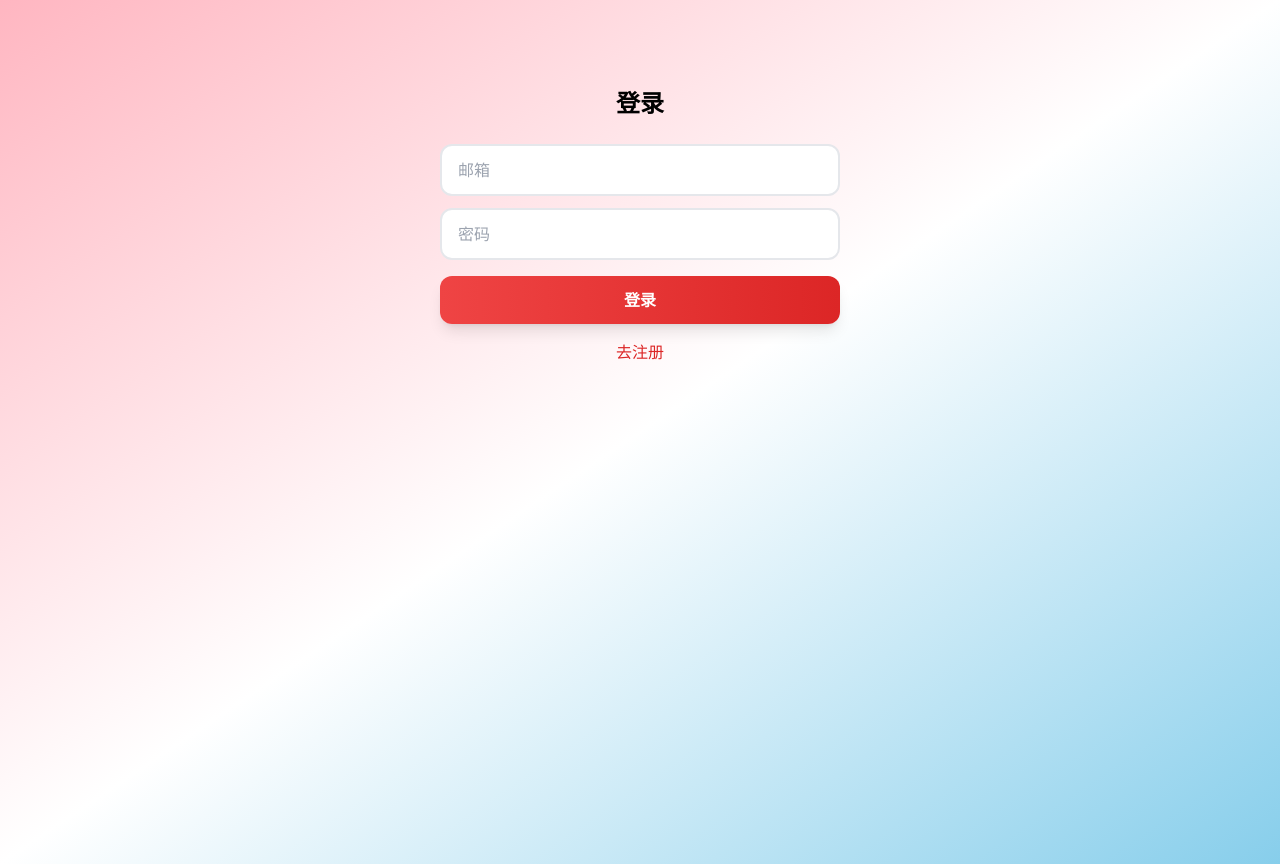
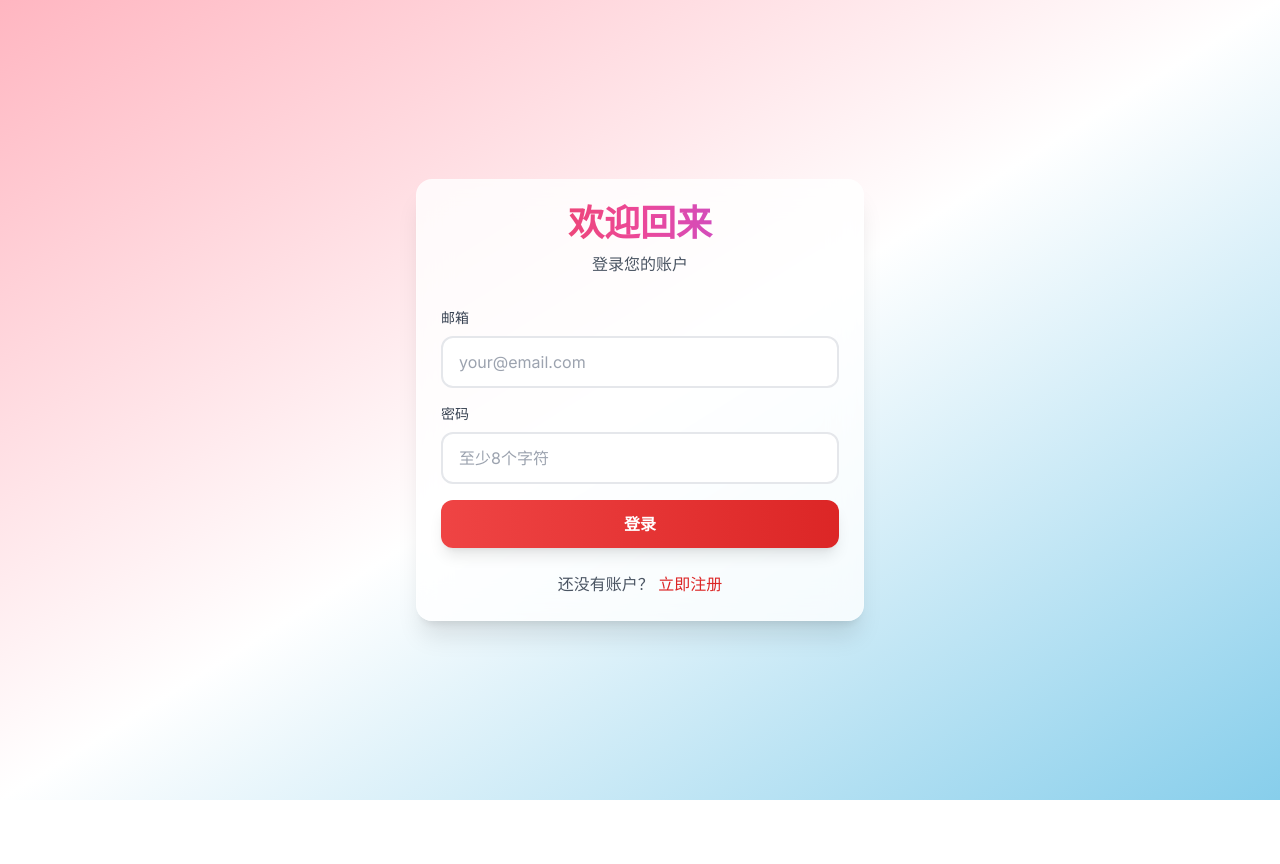
Before and after one commit to gimbel528/Baby, a Vue app in the folder frontend/: page /login in a window 1280 px wide. After the commit the page ends 800 px from the top, so only its background shows below. Built offline with nearby package versions, Linux system fonts and the light colour scheme.

Commit message:
ui: 登录页样式与注册页统一

```diff
--- a/frontend/src/views/Login.vue
+++ b/frontend/src/views/Login.vue
@@ -1,45 +1,54 @@
 <template>
-  <div class="max-w-md mx-auto mt-16 p-6">
-    <h2 class="text-2xl font-bold text-center mb-6">
-      {{ isLogin ? '登录' : '注册' }}
-    </h2>
+  <div class="min-h-screen flex items-center justify-center p-4">
+    <div class="card max-w-md w-full">
+      <div class="text-center mb-8">
+        <h1 class="text-4xl font-display font-bold text-gradient mb-2">
+          欢迎回来
+        </h1>
+        <p class="text-gray-600">登录您的账户</p>
+      </div>
 
+      <form @submit.prevent="handleLogin" class="space-y-4">
+        <div>
+          <label class="block text-sm font-medium text-gray-700 mb-2">邮箱</label>
           <input
             v-model="email"
             type="email"
-      placeholder="邮箱"
-      class="input-field mb-3"
+            required
+            class="input-field"
+            placeholder="your@email.com"
           />
-    <input
-      v-if="!isLogin"
-      v-model="username"
-      type="text"
-      placeholder="昵称"
-      class="input-field mb-3"
-    />
+        </div>
+
+        <div>
+          <label class="block text-sm font-medium text-gray-700 mb-2">密码</label>
           <input
             v-model="password"
             type="password"
-      placeholder="密码"
-      class="input-field mb-4"
+            required
+            class="input-field"
+            placeholder="至少8个字符"
           />
+        </div>
 
-    <p v-if="error" class="text-red-600 text-sm mb-3">{{ error }}</p>
+        <div v-if="error" class="text-red-500 text-sm text-center">
+          {{ error }}
+        </div>
 
-    <button
-      type="button"
-      class="btn-primary w-full"
-      :disabled="loading"
-      @click="submit"
-    >
-      {{ loading ? '请稍候...' : isLogin ? '登录' : '注册' }}
+        <button type="submit" class="btn-primary w-full" :disabled="loading">
+          {{ loading ? '登录中...' : '登录' }}
         </button>
+      </form>
 
-    <p class="text-center mt-4 text-gray-600">
-      <button type="button" class="text-primary-600" @click="toggleMode">
-        {{ isLogin ? '去注册' : '去登录' }}
-      </button>
+      <div class="mt-6 text-center">
+        <p class="text-gray-600">
+          还没有账户？
+          <router-link to="/register" class="text-primary-600 hover:text-primary-700 font-medium">
+            立即注册
+          </router-link>
         </p>
+      </div>
+    </div>
   </div>
 </template>
 
@@ -52,52 +61,22 @@ const router = useRouter()
 const authStore = useAuthStore()
 
 const email = ref('')
-const username = ref('')
 const password = ref('')
-const isLogin = ref(true)
 const loading = ref(false)
 const error = ref('')
 
-const toggleMode = () => {
-  isLogin.value = !isLogin.value
+const handleLogin = async () => {
+  loading.value = true
   error.value = ''
-}
 
-const submit = async () => {
-  error.value = ''
-  loading.value = true
+  const result = await authStore.login(email.value, password.value)
 
-  try {
-    if (isLogin.value) {
-      const result = await authStore.login(email.value, password.value)
   if (result.success) {
     router.push('/')
   } else {
     error.value = result.message
   }
-    } else {
-      if (!username.value.trim()) {
-        error.value = '请填写昵称'
-        return
-      }
-      if (password.value.length < 8) {
-        error.value = '密码至少 8 位'
-        return
-      }
-      const result = await authStore.register(
-        email.value,
-        username.value.trim(),
-        password.value
-      )
-      if (result.success) {
-        alert('注册成功，请登录')
-        isLogin.value = true
-      } else {
-        error.value = result.message
-      }
-    }
-  } finally {
+
   loading.value = false
 }
-}
 </script>
```
Lines whose indentation alone changed are shown as unchanged.
